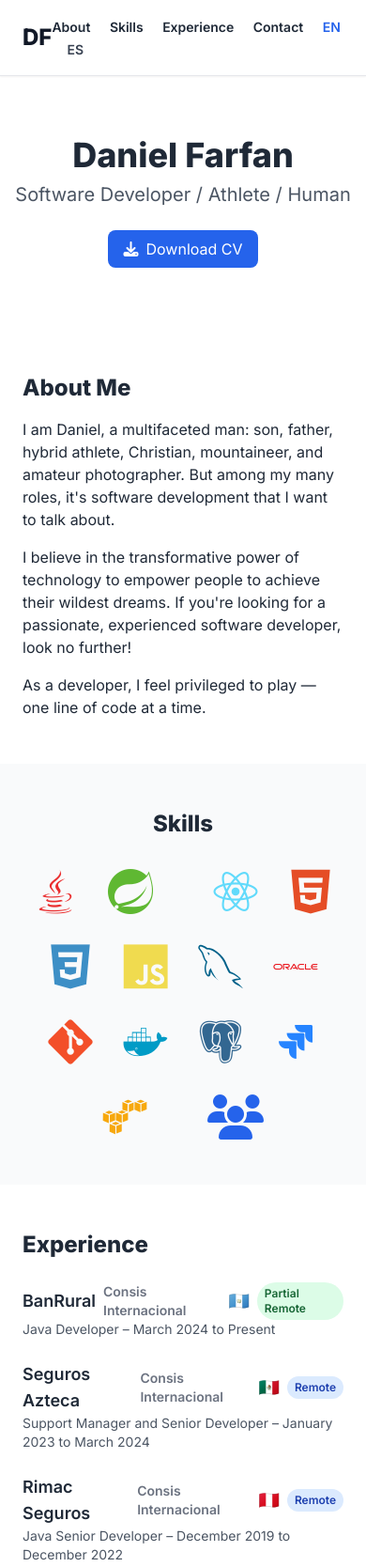
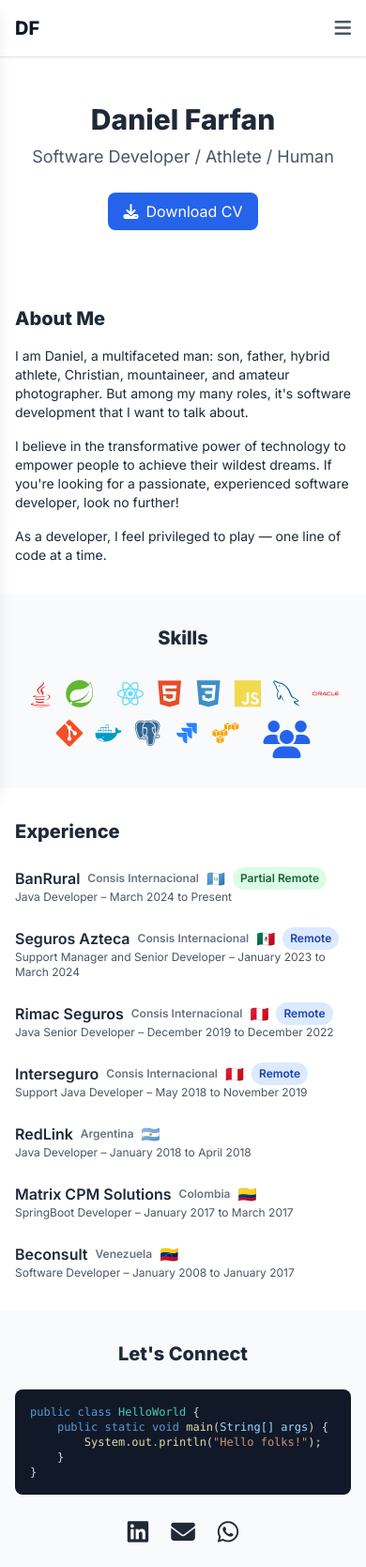
Before and after one commit to dfarfanve/dfarfanve.github.io, a plain HTML site: page Index.html in a window 390 px wide. Shown: the top 1668 px of the page at 94% size. Drawn offline with nearby package versions, Linux system fonts and the light colour scheme.

Commit message:
feat: implement responsive design with mobile menu and improved mobile UX

```diff
--- a/Index.html
+++ b/Index.html
@@ -51,11 +51,11 @@
         display: flex;
         flex-wrap: wrap;
         justify-content: center;
-        gap: 2rem;
+        gap: 1.5rem;
         margin-top: 2rem;
       }
       .skills-row i {
-        font-size: 3rem;
+        font-size: 2.5rem;
         transition: transform 0.3s ease;
       }
       .skills-row i:hover {
@@ -68,25 +68,91 @@
       .paren { color: #d4d4d4; }
       .var { color: #9cdcfe; }
       .comment { color: #6a9955; }
+
+      /* Mobile menu styles */
+      .mobile-menu {
+        transform: translateX(-100%);
+        transition: transform 0.3s ease-in-out;
+      }
+      .mobile-menu.open {
+        transform: translateX(0);
+      }
+
+      /* Responsive adjustments */
+      @media (max-width: 768px) {
+        .skills-row i {
+          font-size: 2rem;
+        }
+        .skills-row {
+          gap: 1rem;
+        }
+        .contact-icon {
+          font-size: 1.8rem;
+        }
+      }
+
+      @media (max-width: 480px) {
+        .skills-row i {
+          font-size: 1.8rem;
+        }
+        .skills-row {
+          gap: 0.8rem;
+        }
+        .contact-icon {
+          font-size: 1.6rem;
+        }
+      }
     </style>
   </head>
   <body class="bg-white text-gray-800">
     <!-- Header -->
-    <header class="flex items-center justify-between px-6 py-4 border-b shadow-sm">
-      <div class="text-2xl font-extrabold text-gray-900 cursor-pointer" id="df-initials" title="Click me!">DF</div>
-      <nav class="space-x-4">
-        <a href="#about" class="text-sm font-semibold hover:text-blue-600" data-key="about">Acerca</a>
-        <a href="#skills" class="text-sm font-semibold hover:text-blue-600" data-key="skills">Skills</a>
-        <a href="#experience" class="text-sm font-semibold hover:text-blue-600" data-key="experience">Experience</a>
-        <a href="#contact" class="text-sm font-semibold hover:text-blue-600" data-key="contact">Contact</a>
-        <button id="lang-en" class="text-sm font-semibold hover:text-blue-600">EN</button>
-        <button id="lang-es" class="text-sm font-semibold hover:text-blue-600">ES</button>
+    <header class="flex items-center justify-between px-4 sm:px-6 py-4 border-b shadow-sm relative">
+      <div class="text-xl sm:text-2xl font-extrabold text-gray-900 cursor-pointer" id="df-initials" title="Click me!">DF</div>
+
+      <!-- Desktop Navigation -->
+      <nav class="hidden md:flex items-center space-x-4">
+        <a href="#about" class="text-sm font-semibold hover:text-blue-600 transition-colors" data-key="about">Acerca</a>
+        <a href="#skills" class="text-sm font-semibold hover:text-blue-600 transition-colors" data-key="skills">Skills</a>
+        <a href="#experience" class="text-sm font-semibold hover:text-blue-600 transition-colors" data-key="experience">Experience</a>
+        <a href="#contact" class="text-sm font-semibold hover:text-blue-600 transition-colors" data-key="contact">Contact</a>
+        <div class="flex items-center space-x-2 ml-4">
+          <button id="lang-en" class="text-sm font-semibold hover:text-blue-600 transition-colors px-2 py-1 rounded">EN</button>
+          <button id="lang-es" class="text-sm font-semibold hover:text-blue-600 transition-colors px-2 py-1 rounded">ES</button>
+        </div>
       </nav>
+
+      <!-- Mobile Menu Button -->
+      <button id="mobile-menu-btn" class="md:hidden text-gray-600 hover:text-gray-800 transition-colors">
+        <i class="fas fa-bars text-xl"></i>
+      </button>
     </header>
 
+    <!-- Mobile Menu -->
+    <div id="mobile-menu" class="mobile-menu fixed top-0 left-0 w-64 h-full bg-white shadow-lg z-40 md:hidden">
+      <div class="flex items-center justify-between p-4 border-b">
+        <div class="text-xl font-extrabold text-gray-900">DF</div>
+        <button id="close-mobile-menu" class="text-gray-600 hover:text-gray-800">
+          <i class="fas fa-times text-xl"></i>
+        </button>
+      </div>
+      <nav class="p-4 space-y-4">
+        <a href="#about" class="block text-lg font-semibold hover:text-blue-600 transition-colors" data-key="about">Acerca</a>
+        <a href="#skills" class="block text-lg font-semibold hover:text-blue-600 transition-colors" data-key="skills">Skills</a>
+        <a href="#experience" class="block text-lg font-semibold hover:text-blue-600 transition-colors" data-key="experience">Experience</a>
+        <a href="#contact" class="block text-lg font-semibold hover:text-blue-600 transition-colors" data-key="contact">Contact</a>
+        <div class="pt-4 border-t">
+          <p class="text-sm text-gray-600 mb-2">Idioma / Language:</p>
+          <div class="flex space-x-2">
+            <button id="lang-en-mobile" class="flex-1 text-sm font-semibold hover:text-blue-600 transition-colors px-3 py-2 rounded border">EN</button>
+            <button id="lang-es-mobile" class="flex-1 text-sm font-semibold hover:text-blue-600 transition-colors px-3 py-2 rounded border">ES</button>
+          </div>
+        </div>
+      </nav>
+    </div>
+
     <!-- Modal for DF initials -->
-    <div id="df-modal" class="fixed inset-0 bg-black bg-opacity-50 hidden z-50 flex items-center justify-center">
-      <div class="bg-white rounded-lg p-6 max-w-md mx-4">
+    <div id="df-modal" class="fixed inset-0 bg-black bg-opacity-50 hidden z-50 flex items-center justify-center p-4">
+      <div class="bg-white rounded-lg p-4 sm:p-6 max-w-md w-full mx-4">
         <div class="flex justify-between items-center mb-4">
           <h3 class="text-lg font-bold text-gray-900" data-key="modalTitle">¡Sabías que mis iniciales significan?</h3>
           <button id="close-modal" class="text-gray-500 hover:text-gray-700 text-xl">&times;</button>
@@ -95,7 +161,7 @@
           <pre><code id="modalCode">print("After a while, crocodile!")</code></pre>
         </div>
         <div class="mt-4 text-center">
-          <button id="close-modal-btn" class="bg-blue-600 text-white px-4 py-2 rounded hover:bg-blue-700">
+          <button id="close-modal-btn" class="bg-blue-600 text-white px-4 py-2 rounded hover:bg-blue-700 transition-colors">
             <span data-key="closeModal">Cerrar</span>
           </button>
         </div>
@@ -103,9 +169,9 @@
     </div>
 
     <!-- Hero -->
-    <section class="text-center py-16 px-4">
-      <h1 class="text-4xl font-bold mb-2 cursor-pointer" id="main-name" title="Click me!" onclick="window.location.reload()">Daniel Farfan</h1>
-      <h2 class="text-xl text-gray-600">Software Developer / Athlete / Human</h2>
+    <section class="text-center py-12 sm:py-16 px-4">
+      <h1 class="text-3xl sm:text-4xl font-bold mb-2 cursor-pointer" id="main-name" title="Click me!" onclick="window.location.reload()">Daniel Farfan</h1>
+      <h2 class="text-lg sm:text-xl text-gray-600 mb-6">Software Developer / Athlete / Human</h2>
       <div class="mt-6">
         <a href="assets/Daniel_Farfan_CV_EN.pdf" id="cv-download" class="inline-flex items-center px-4 py-2 bg-blue-600 text-white rounded-lg hover:bg-blue-700 transition-colors" target="_blank">
           <i class="fas fa-download mr-2"></i>
@@ -115,23 +181,23 @@
     </section>
 
     <!-- About -->
-    <section id="about" class="max-w-3xl mx-auto px-6 py-12">
-      <h2 class="text-2xl font-bold mb-4" data-key="aboutMeTitle">Sobre Mí</h2>
-      <p class="mb-4" data-key="aboutMeP1">
+    <section id="about" class="max-w-3xl mx-auto px-4 sm:px-6 py-8 sm:py-12">
+      <h2 class="text-xl sm:text-2xl font-bold mb-4" data-key="aboutMeTitle">Sobre Mí</h2>
+      <p class="mb-4 text-sm sm:text-base" data-key="aboutMeP1">
         I am Daniel, a multifaceted man: son, father, hybrid athlete, Christian, mountaineer, and amateur photographer. But among my many roles, it's software development that I want to talk about.
       </p>
-      <p class="mb-4" data-key="aboutMeP2">
+      <p class="mb-4 text-sm sm:text-base" data-key="aboutMeP2">
         I believe in the transformative power of technology to empower people to achieve their wildest dreams. If you're looking for a passionate, experienced software developer, look no further!
       </p>
-      <p data-key="aboutMeP3">
+      <p class="text-sm sm:text-base" data-key="aboutMeP3">
         As a developer, I feel privileged to play — one line of code at a time.
       </p>
     </section>
 
     <!-- Skills -->
-    <section id="skills" class="bg-gray-50 py-12 px-6">
+    <section id="skills" class="bg-gray-50 py-8 sm:py-12 px-4 sm:px-6">
       <div class="max-w-5xl mx-auto">
-        <h2 class="text-2xl font-bold mb-6 text-center" data-key="skillsTitle">Skills</h2>
+        <h2 class="text-xl sm:text-2xl font-bold mb-6 text-center" data-key="skillsTitle">Skills</h2>
         <div class="skills-row">
           <i class="devicon-java-plain colored" title="Java"></i>
           <i class="devicon-spring-plain colored" title="Spring"></i>
@@ -148,90 +214,90 @@
           <i class="devicon-jira-plain colored" title="Jira"></i>
           <i class="devicon-amazonwebservices-original colored" title="AWS"></i>
           <i class="devicon-maven-plain colored" title="Maven"></i>
-          <i class="fas fa-users text-blue-600" title="Scrum" style="font-size: 3rem;"></i>
+          <i class="fas fa-users text-blue-600" title="Scrum" style="font-size: 2.5rem;"></i>
         </div>
       </div>
     </section>
 
     <!-- Experience -->
-    <section id="experience" class="max-w-4xl mx-auto px-6 py-12">
-      <h2 class="text-2xl font-bold mb-6" data-key="experienceTitle">Experience</h2>
+    <section id="experience" class="max-w-4xl mx-auto px-4 sm:px-6 py-8 sm:py-12">
+      <h2 class="text-xl sm:text-2xl font-bold mb-6" data-key="experienceTitle">Experience</h2>
       <div class="space-y-6">
         <div>
-          <h3 class="text-lg font-semibold flex items-center gap-2">
+          <h3 class="text-base sm:text-lg font-semibold flex flex-wrap items-center gap-2">
             <span data-key="expBanRuralTitle">BanRural</span>
-            <span class="text-sm text-gray-500">Consis Internacional</span>
-            <span class="text-lg">🇬🇹</span>
+            <span class="text-xs sm:text-sm text-gray-500">Consis Internacional</span>
+            <span class="text-base sm:text-lg">🇬🇹</span>
             <span class="text-xs bg-green-100 text-green-800 px-2 py-1 rounded-full">Partial Remote</span>
           </h3>
-          <p class="text-sm text-gray-600" data-key="expBanRuralDesc">Java Developer – March 2024 to Present</p>
+          <p class="text-xs sm:text-sm text-gray-600" data-key="expBanRuralDesc">Java Developer – March 2024 to Present</p>
         </div>
         <div>
-          <h3 class="text-lg font-semibold flex items-center gap-2">
+          <h3 class="text-base sm:text-lg font-semibold flex flex-wrap items-center gap-2">
             <span data-key="expSegurosAztecaTitle">Seguros Azteca</span>
-            <span class="text-sm text-gray-500">Consis Internacional</span>
-            <span class="text-lg">🇲🇽</span>
+            <span class="text-xs sm:text-sm text-gray-500">Consis Internacional</span>
+            <span class="text-base sm:text-lg">🇲🇽</span>
             <span class="text-xs bg-blue-100 text-blue-800 px-2 py-1 rounded-full">Remote</span>
           </h3>
-          <p class="text-sm text-gray-600" data-key="expSegurosAztecaDesc">Support Manager and Senior Developer – January 2023 to March 2024</p>
+          <p class="text-xs sm:text-sm text-gray-600" data-key="expSegurosAztecaDesc">Support Manager and Senior Developer – January 2023 to March 2024</p>
         </div>
         <div>
-          <h3 class="text-lg font-semibold flex items-center gap-2">
+          <h3 class="text-base sm:text-lg font-semibold flex flex-wrap items-center gap-2">
             <span data-key="expRimacTitle">Rimac Seguros</span>
-            <span class="text-sm text-gray-500">Consis Internacional</span>
-            <span class="text-lg">🇵🇪</span>
+            <span class="text-xs sm:text-sm text-gray-500">Consis Internacional</span>
+            <span class="text-base sm:text-lg">🇵🇪</span>
             <span class="text-xs bg-blue-100 text-blue-800 px-2 py-1 rounded-full">Remote</span>
           </h3>
-          <p class="text-sm text-gray-600" data-key="expRimacDesc">Java Senior Developer – December 2019 to December 2022</p>
+          <p class="text-xs sm:text-sm text-gray-600" data-key="expRimacDesc">Java Senior Developer – December 2019 to December 2022</p>
         </div>
         <div>
-          <h3 class="text-lg font-semibold flex items-center gap-2">
+          <h3 class="text-base sm:text-lg font-semibold flex flex-wrap items-center gap-2">
             <span data-key="expInterseguroTitle">Interseguro</span>
-            <span class="text-sm text-gray-500">Consis Internacional</span>
-            <span class="text-lg">🇵🇪</span>
+            <span class="text-xs sm:text-sm text-gray-500">Consis Internacional</span>
+            <span class="text-base sm:text-lg">🇵🇪</span>
             <span class="text-xs bg-blue-100 text-blue-800 px-2 py-1 rounded-full">Remote</span>
           </h3>
-          <p class="text-sm text-gray-600" data-key="expInterseguroDesc">Support Java Developer – May 2018 to November 2019</p>
+          <p class="text-xs sm:text-sm text-gray-600" data-key="expInterseguroDesc">Support Java Developer – May 2018 to November 2019</p>
         </div>
         <div>
-          <h3 class="text-lg font-semibold flex items-center gap-2">
+          <h3 class="text-base sm:text-lg font-semibold flex flex-wrap items-center gap-2">
             <span data-key="expRedLinkTitle">RedLink</span>
-            <span class="text-sm text-gray-500">Argentina</span>
-            <span class="text-lg">🇦🇷</span>
+            <span class="text-xs sm:text-sm text-gray-500">Argentina</span>
+            <span class="text-base sm:text-lg">🇦🇷</span>
           </h3>
-          <p class="text-sm text-gray-600" data-key="expRedLinkDesc">Java Developer – January 2018 to April 2018</p>
+          <p class="text-xs sm:text-sm text-gray-600" data-key="expRedLinkDesc">Java Developer – January 2018 to April 2018</p>
         </div>
         <div>
-          <h3 class="text-lg font-semibold flex items-center gap-2">
+          <h3 class="text-base sm:text-lg font-semibold flex flex-wrap items-center gap-2">
             <span data-key="expMatrixTitle">Matrix CPM Solutions</span>
-            <span class="text-sm text-gray-500">Colombia</span>
-            <span class="text-lg">🇨🇴</span>
+            <span class="text-xs sm:text-sm text-gray-500">Colombia</span>
+            <span class="text-base sm:text-lg">🇨🇴</span>
           </h3>
-          <p class="text-sm text-gray-600" data-key="expMatrixDesc">SpringBoot Developer – January 2017 to March 2017</p>
+          <p class="text-xs sm:text-sm text-gray-600" data-key="expMatrixDesc">SpringBoot Developer – January 2017 to March 2017</p>
         </div>
         <div>
-          <h3 class="text-lg font-semibold flex items-center gap-2">
+          <h3 class="text-base sm:text-lg font-semibold flex flex-wrap items-center gap-2">
             <span data-key="expBeconsultTitle">Beconsult</span>
-            <span class="text-sm text-gray-500">Venezuela</span>
-            <span class="text-lg">🇻🇪</span>
+            <span class="text-xs sm:text-sm text-gray-500">Venezuela</span>
+            <span class="text-base sm:text-lg">🇻🇪</span>
           </h3>
-          <p class="text-sm text-gray-600" data-key="expBeconsultDesc">Software Developer – January 2008 to January 2017</p>
+          <p class="text-xs sm:text-sm text-gray-600" data-key="expBeconsultDesc">Software Developer – January 2008 to January 2017</p>
         </div>
       </div>
     </section>
 
     <!-- Contact -->
-    <section id="contact" class="bg-gray-50 py-12 px-6">
+    <section id="contact" class="bg-gray-50 py-8 sm:py-12 px-4 sm:px-6">
       <div class="max-w-3xl mx-auto">
-        <h2 class="text-2xl font-bold mb-6 text-center" data-key="contactTitle">Let's Connect</h2>
-        <div class="bg-gray-900 text-green-400 p-6 rounded-lg font-mono text-sm overflow-x-auto mb-6">
+        <h2 class="text-xl sm:text-2xl font-bold mb-6 text-center" data-key="contactTitle">Let's Connect</h2>
+        <div class="bg-gray-900 text-green-400 p-4 sm:p-6 rounded-lg font-mono text-xs sm:text-sm overflow-x-auto mb-6">
           <pre><code><span class="keyword">public class</span> <span class="class">HelloWorld</span> <span class="paren">{</span>
     <span class="keyword">public static void</span> <span class="method">main</span><span class="paren">(</span><span class="var">String[] args</span><span class="paren">)</span> <span class="paren">{</span>
         <span class="method">System.out</span>.<span class="method">println</span><span class="paren">(</span><span class="string">"Hello folks!"</span><span class="paren">)</span><span class="paren">;</span>
     <span class="paren">}</span>
 <span class="paren">}</span></code></pre>
         </div>
-        <div class="flex justify-center space-x-8 text-2xl">
+        <div class="flex justify-center space-x-6 sm:space-x-8 text-2xl">
           <a href="https://www.linkedin.com/in/dfarfanve" class="contact-icon hover:text-blue-600 transition-colors duration-300" aria-label="LinkedIn" target="_blank" rel="noopener">
             <i class="fab fa-linkedin"></i>
           </a>
@@ -245,7 +311,7 @@
       </div>
     </section>
 
-    <footer class="text-center text-sm text-gray-500 py-6 border-t mt-6">
+    <footer class="text-center text-xs sm:text-sm text-gray-500 py-4 sm:py-6 border-t mt-6">
       <div>
         <span data-key="footerText">© 2025 Daniel Farfan – Hecho con 💻 ❤️</span>
       </div>
@@ -261,7 +327,7 @@
     <script src="index.js"></script>
     <script src="multi-language.js"></script>
 
-    <!-- Modal functionality -->
+    <!-- Modal and Mobile Menu functionality -->
     <script>
       // Modal functionality for DF initials
       document.getElementById('df-initials').addEventListener('click', function() {
@@ -282,6 +348,43 @@
           this.classList.add('hidden');
         }
       });
+
+      // Mobile menu functionality
+      document.getElementById('mobile-menu-btn').addEventListener('click', function() {
+        document.getElementById('mobile-menu').classList.add('open');
+      });
+
+      document.getElementById('close-mobile-menu').addEventListener('click', function() {
+        document.getElementById('mobile-menu').classList.remove('open');
+      });
+
+      // Close mobile menu when clicking on a link
+      document.querySelectorAll('#mobile-menu a').forEach(link => {
+        link.addEventListener('click', function() {
+          document.getElementById('mobile-menu').classList.remove('open');
+        });
+      });
+
+      // Close mobile menu when clicking outside
+      document.addEventListener('click', function(e) {
+        const mobileMenu = document.getElementById('mobile-menu');
+        const mobileMenuBtn = document.getElementById('mobile-menu-btn');
+
+        if (!mobileMenu.contains(e.target) && !mobileMenuBtn.contains(e.target)) {
+          mobileMenu.classList.remove('open');
+        }
+      });
+
+      // Mobile language buttons
+      document.getElementById('lang-en-mobile').addEventListener('click', function() {
+        // Trigger the same functionality as desktop EN button
+        document.getElementById('lang-en').click();
+      });
+
+      document.getElementById('lang-es-mobile').addEventListener('click', function() {
+        // Trigger the same functionality as desktop ES button
+        document.getElementById('lang-es').click();
+      });
     </script>
   </body>
 </html>
```
